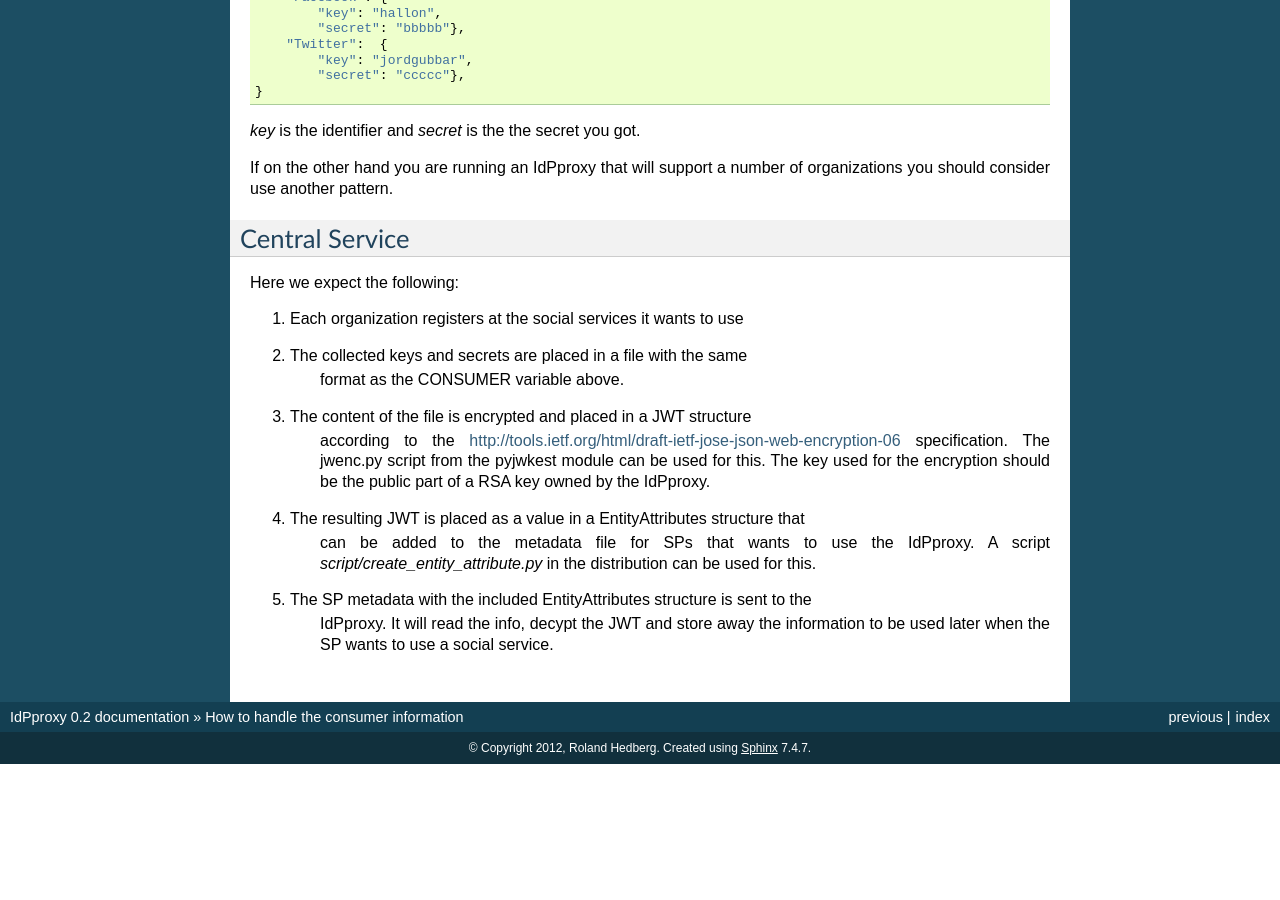
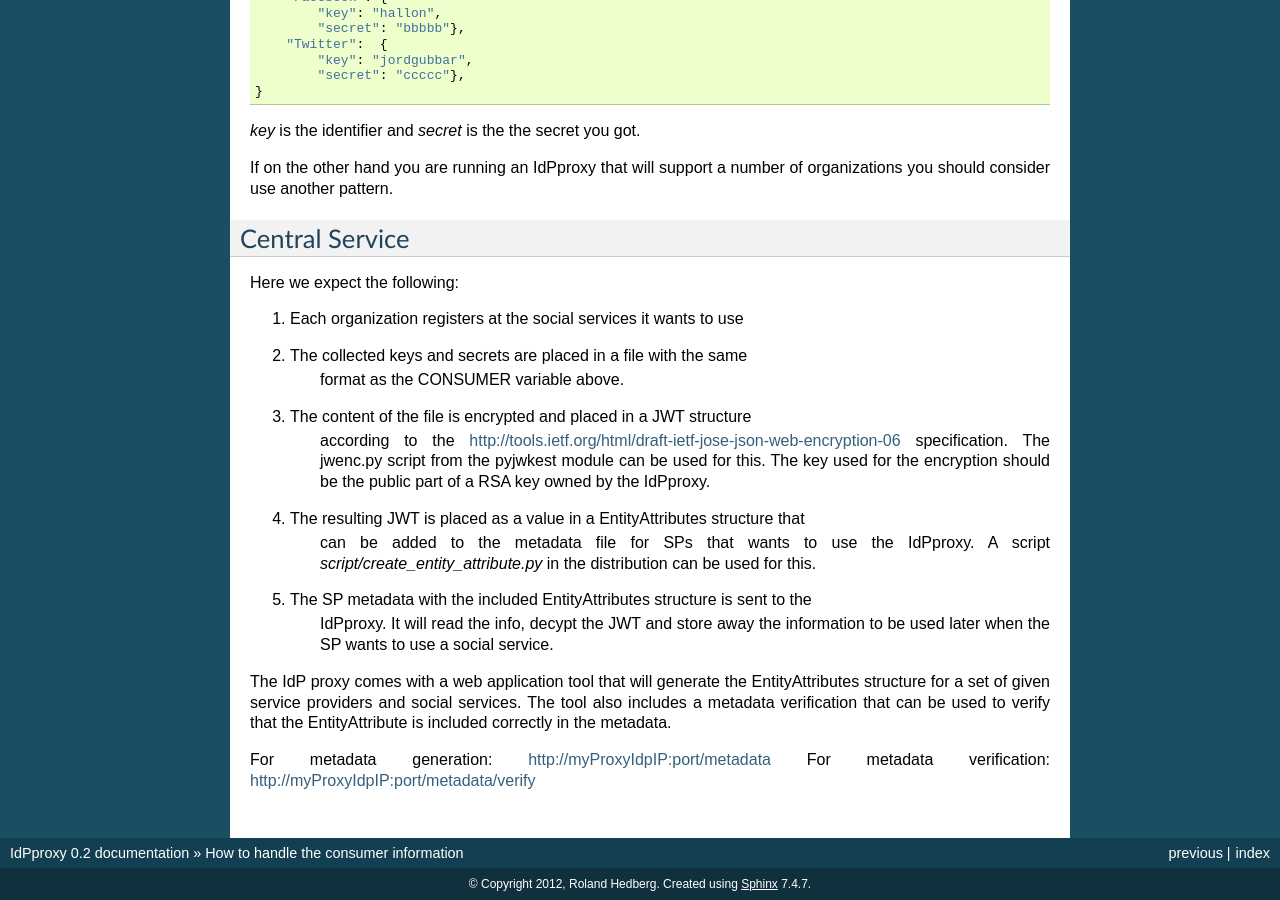
Before and after one commit to rohe/IdPproxy, a Sphinx documentation site: the page built from doc/secrets.rst, in a window 1280 px wide and 900 px high, scrolled down 634 px. Built offline with Sphinx 7.4.7, drawn with Linux system fonts in a browser that asks for light colours; before the commit the page ends 1398 px from its top, so only the background shows below that.

Commit message:
Added documentation

```diff
--- a/doc/secrets.rst
+++ b/doc/secrets.rst
@@ -67,3 +67,11 @@ Here we expect the following:
 5. The SP metadata with the included EntityAttributes structure is sent to the
     IdPproxy. It will read the info, decypt the JWT and store away the information
     to be used later when the SP wants to use a social service.
+
+The IdP proxy comes with a web application tool that will generate the
+EntityAttributes structure for a set of given service providers and social services.
+The tool also includes a metadata verification that can be used to verify that
+the EntityAttribute is included correctly in the metadata.
+
+For metadata generation:   http://myProxyIdpIP:port/metadata
+For metadata verification: http://myProxyIdpIP:port/metadata/verify
--- a/src/idpproxy/metadata/files/static/popup.css
+++ b/src/idpproxy/metadata/files/static/popup.css
@@ -1,3 +1,6 @@
+/*
+CSS - file for popup.js
+*/
 #popup {
     padding:20px;
     position: absolute;
--- a/src/idpproxy/metadata/files/static/style.css
+++ b/src/idpproxy/metadata/files/static/style.css
@@ -1,3 +1,6 @@
+/*
+Master css-style for pages contained in the metadata folder.
+*/
 div#formContainer {
     width:1000px;
     margin:auto;
```
Also changed, not shown: src/idpproxy/metadata/files/static/popup.js (+19 -2 lines), src/idpproxy/metadata/files/static/rest.js (+11 -0 lines), 2 other files.
